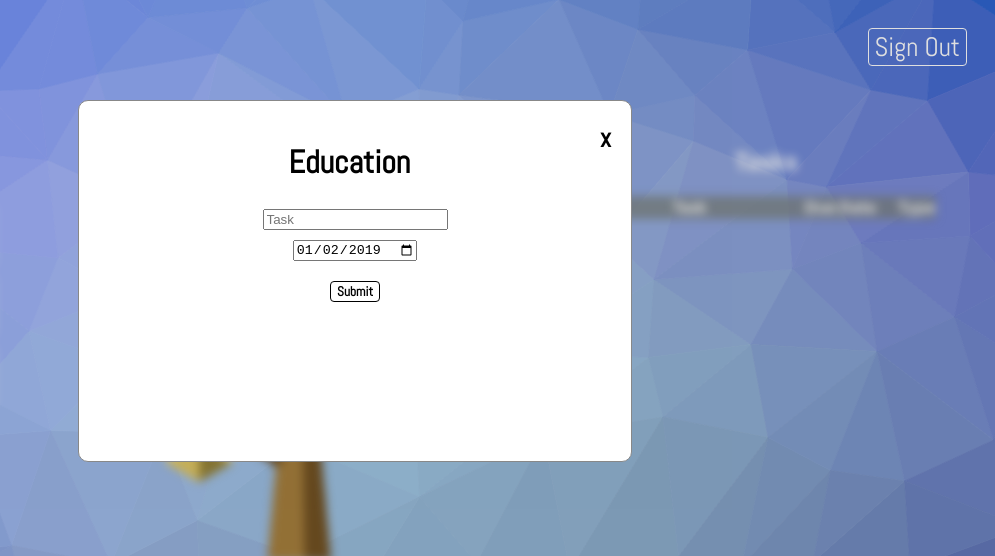
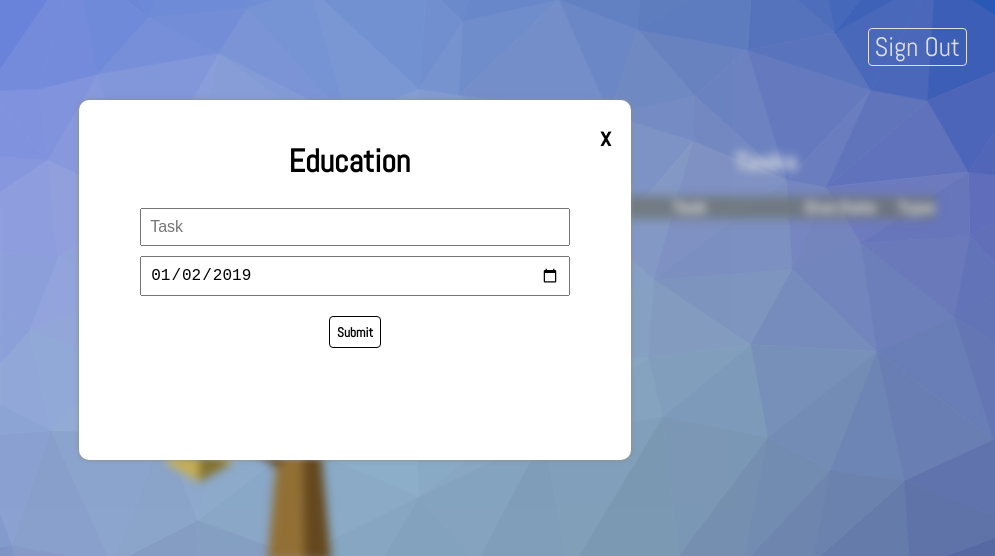
Before and after one commit to ViChungg/bcit-hackathon-team1, a plain HTML site: page TreeApp/Index.html in a window 1280 px wide. Both pictures are taken after a click on the button "Education". Shown: the top 556 px of the page, 285-1280 px from the left. Drawn offline with nearby package versions, Linux system fonts and the light colour scheme; no server answers.

Commit message:
Edited css for popup

```diff
--- a/css/popup.css
+++ b/css/popup.css
@@ -30,7 +30,8 @@
 	background-color: white;
 	margin: 0 auto;
 	padding: 20px;
-	border: 1px solid #888;
+	/*border: 1px solid #888;*/
+	box-shadow: 0px 0px 5px 0px rgba(137, 141, 141);
 	width: 40%;
 	height: 40%;
 	text-align: center;
@@ -40,8 +41,10 @@
 }
 
 .input {
-
+	padding: 0.5em;
 	margin: 5px;
+	width: 80%;
+	font-size: 12pt;
 }
 
 .submitbutton {
@@ -54,6 +57,7 @@
 	border: 0.5px solid black;
 	margin: white;
 	cursor: pointer;
+	padding: 0.5em;
 }
 
 .submitbutton:hover {
```
